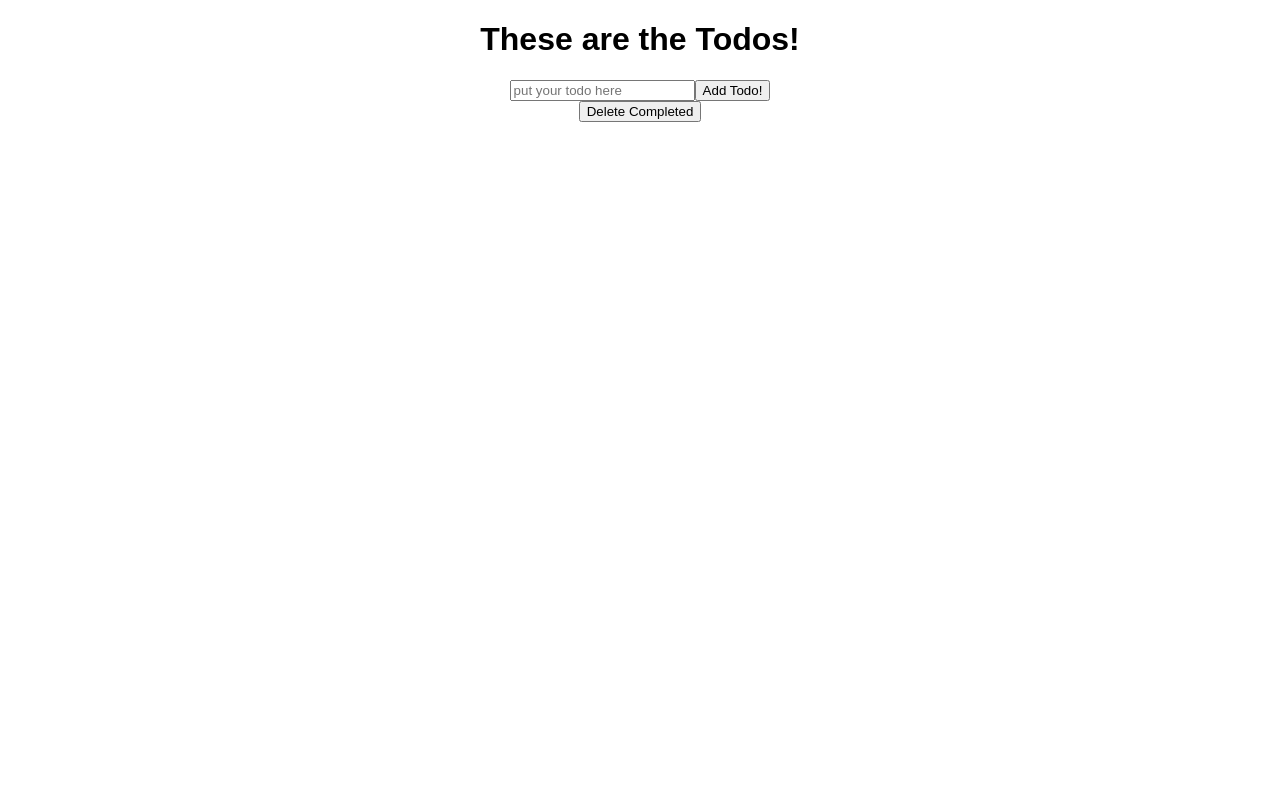
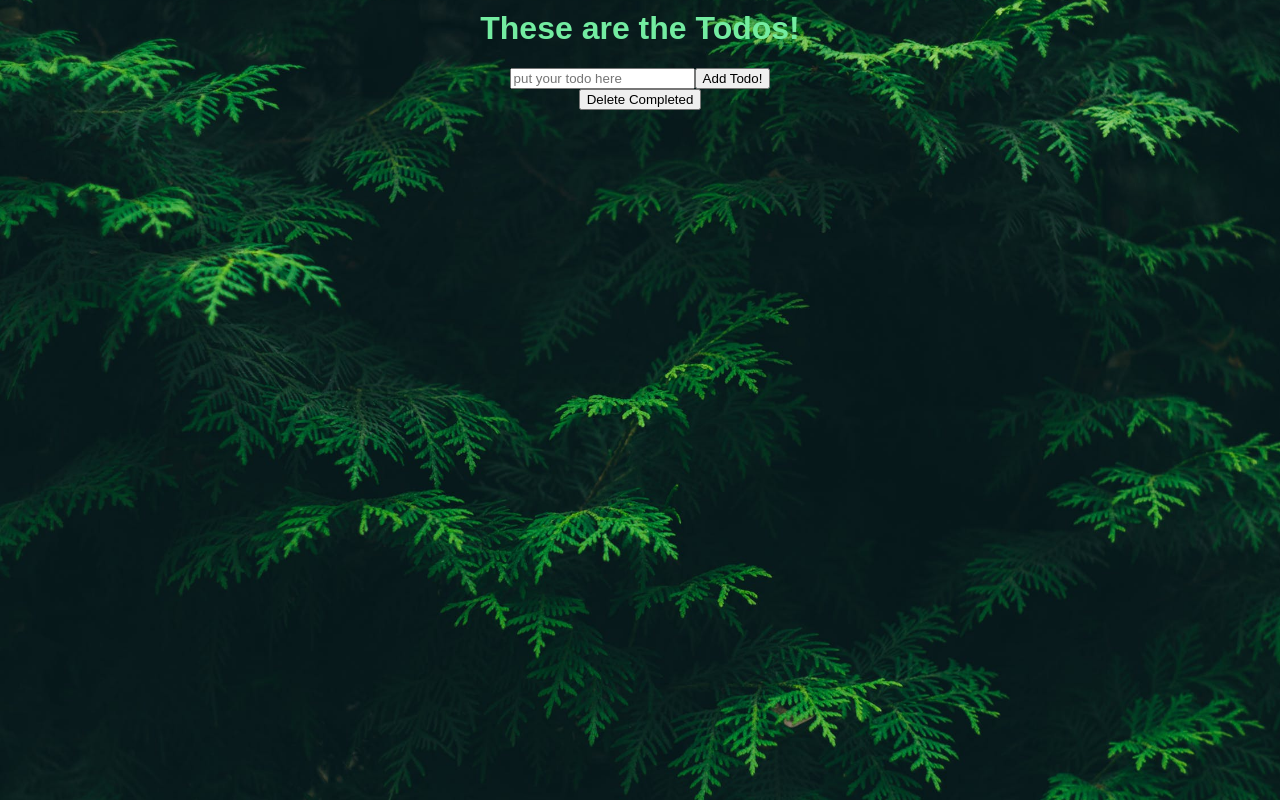
Before and after one commit to bdurb/redux-todo, a React (Create React App) app in the folder todo/: page / in a window 1280 px wide. Built offline with nearby package versions, Linux system fonts and the light colour scheme.

Commit message:
working with some styling on the app

```diff
--- a/todo/src/App.css
+++ b/todo/src/App.css
@@ -1,28 +1,12 @@
 .App {
+  background: url('../src//assets/trees.jpeg') no-repeat center;
+  background-size: cover;
   text-align: center;
+  height: 100vh;
 }
 
-.App-logo {
-  animation: App-logo-spin infinite 20s linear;
-  height: 80px;
+.App h1 {
+  margin-top: 0px;
+  padding-top: 10px;
+  color: rgb(115, 236, 161);
 }
-
-.App-header {
-  background-color: #222;
-  height: 150px;
-  padding: 20px;
-  color: white;
-}
-
-.App-title {
-  font-size: 1.5em;
-}
-
-.App-intro {
-  font-size: large;
-}
-
-@keyframes App-logo-spin {
-  from { transform: rotate(0deg); }
-  to { transform: rotate(360deg); }
-}
```
Also changed, not shown: todo/src/assets/trees.jpeg (added).
